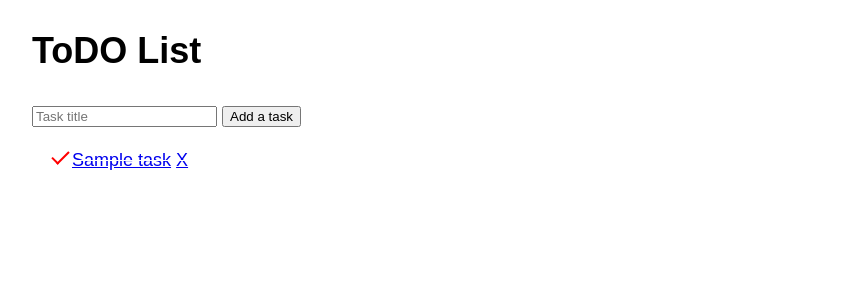
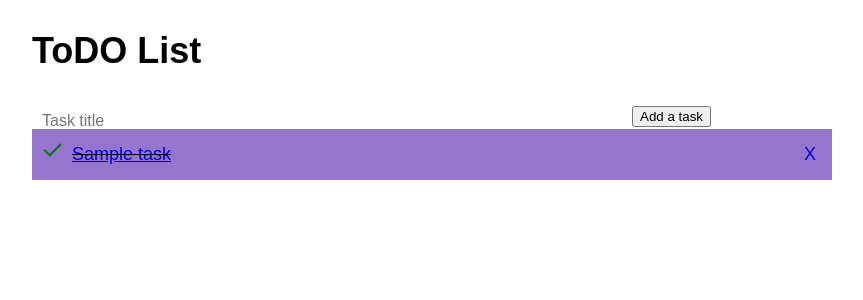
Before and after one commit to LinhLe2307/Todo_App_Group_Symfony, a Symfony app: template templates/crud/index.html.twig in a window 1280 px wide. Shown: the top 300 px of the page, without its empty margins (208-1071 px from the left). Run offline with Twig, Linux system fonts and the light colour scheme; the template is opened without the code that fills it: most values are stand-ins (such as "Sample title", 1, 10 or a date in 2020); some libraries are stand-ins or nearby versions.

Commit message:
Update css

```diff
--- a/public/styles/app.css
+++ b/public/styles/app.css
@@ -1,29 +1,113 @@
+/* Include the padding and border in an element's total width and height */
+* {
+  box-sizing: border-box;
+}
+
+/* Remove margins and padding from the list */
+ul {
+  margin: 0;
+  padding: 0;
+  list-style-type: none;
+}
+
+/* Style the list items */
 ul li {
   cursor: pointer;
   position: relative;
+  padding: 12px 8px 12px 40px;
+  background: #eee;
+  font-size: 18px;
+  transition: 0.2s;
+  -webkit-user-select: none;
+  -moz-user-select: none;
+  -ms-user-select: none;
+  user-select: none;
+}
+
+/* Set all odd list items to a different color (zebra-stripes) */
+ul li:nth-child(odd) {
+  background: #f9f9f9;
 }
 
 /* Darker background-color on hover */
 ul li:hover {
-  background: lightblue;
+  background: #ede7f6;
 }
 
 /* When clicked on, add a background color and strike out text */
 ul li.checked {
-  color: #fff;
+  background: #9575cd;
   text-decoration: line-through;
 }
 
 /* Add a "checked" mark when clicked on */
 ul li.checked::before {
-  content: '';
+  content: "";
   position: absolute;
-  border-color: red;
+  border-color: green;
   border-style: solid;
   border-width: 0 2px 2px 0;
-  /* top: 10px; */
-  left: -16px;
+  top: 10px;
+  left: 16px;
   transform: rotate(45deg);
   height: 15px;
   width: 7px;
 }
+
+/* Style the close button */
+.close {
+  position: absolute;
+  right: 0;
+  top: 0;
+  padding: 12px 16px 12px 16px;
+}
+
+.close:hover {
+  background-color: #f44336;
+  color: white;
+}
+
+/* Style the header */
+.header {
+  background-color: rgb(160, 23, 160);
+  padding: 30px 40px;
+  color: white;
+  text-align: center;
+}
+
+/* Clear floats after the header */
+.header:after {
+  content: "";
+  display: table;
+  clear: both;
+}
+
+/* Style the input */
+input {
+  margin: 0;
+  border: none;
+  border-radius: 0;
+  width: 75%;
+  padding: 10px;
+  float: left;
+  font-size: 16px;
+}
+
+/* Style the "Add" button */
+.addBtn {
+  padding: 10px;
+  width: 25%;
+  background: #f8bbd0;
+  color: #555;
+  float: left;
+  text-align: center;
+  font-size: 16px;
+  cursor: pointer;
+  transition: 0.3s;
+  border-radius: 0;
+  border: none;
+}
+
+.addBtn:hover {
+  background-color: #ff94c2;
+}
```
